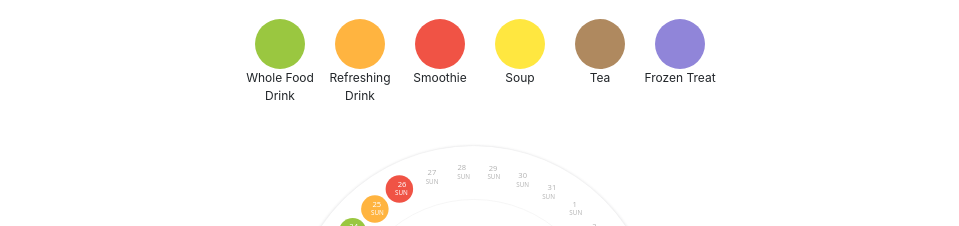
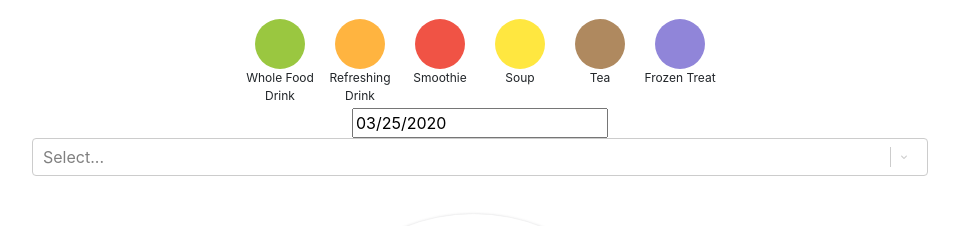
Before and after one commit to an-rahulpandey/slack-photo-upload-challenge, a React (Create React App) app: page / in a window 1280 px wide. Shown: the top 226 px of the page, without its empty margins (160-1119 px from the left). Built offline with nearby package versions, Linux system fonts and the light colour scheme.

Commit message:
Added select-box and date-picker

```diff
--- a/package.json
+++ b/package.json
@@ -3,13 +3,17 @@
   "version": "0.1.0",
   "private": true,
   "dependencies": {
+    "@types/react-datepicker": "^2.11.0",
+    "@types/react-select": "^3.0.11",
     "bootstrap": "^4.4.1",
     "moment": "^2.24.0",
     "react": "^16.13.1",
     "react-bootstrap": "^1.0.0",
+    "react-datepicker": "^2.14.1",
     "react-dom": "^16.13.1",
     "react-multi-carousel": "^2.5.3",
-    "react-scripts": "3.4.0"
+    "react-scripts": "3.4.0",
+    "react-select": "^3.1.0"
   },
   "scripts": {
     "start": "react-scripts start",
--- a/src/Home/Visualization/Visualization.tsx
+++ b/src/Home/Visualization/Visualization.tsx
@@ -5,6 +5,9 @@ import textCoordinates from '../../data/text-coordinates';
 import { CircleCoordinates } from '../../models/CircleCoordinate';
 import { TextCoordinate } from '../../models';
 import DateText from '../Date/DateText';
+import DatePicker from 'react-datepicker';
+import 'react-datepicker/dist/react-datepicker.css';
+import Select from 'react-select';
 
 interface State {
   numberOfDaysRemaining: number;
@@ -13,9 +16,20 @@ interface State {
   date: string;
   circleCoordinates: CircleCoordinates[];
   textCoordinates: TextCoordinate[];
-  startDate: string;
+  startDate: Date;
+  selectedOption: any;
 }
-class Visualization extends React.Component<{}, State>{
+
+const options = [
+  { value: 'Whole Food Drink', label: 'Whole Food Drink', className: 'whole-food-drink' },
+  { value: 'Refreshing Drink', label: 'Refreshing Drink', className: 'refreshing-drink' },
+  { value: 'Smoothie', label: 'Smoothie', className: 'smoothie' },
+  { value: 'Soup', label: 'Soup', className: 'soup' },
+  { value: 'Tea', label: 'Tea', className: 'tea' },
+  { value: 'Frozen Treat', label: 'Frozen Treat', className: 'frozen-treat' }
+];
+
+class Visualization extends React.Component<{}, State> {
   constructor(props: any) {
     super(props);
     this.state = {
@@ -25,16 +39,33 @@ class Visualization extends React.Component<{}, State>{
       date: 'Wednesday, Mar 26',
       circleCoordinates: circleCoordinates,
       textCoordinates: textCoordinates,
-      startDate: '05/03/2020'
+      startDate: new Date(),
+      selectedOption: ''
     };
   }
 
+  handleDatePickerChange = (date: any) => {
+    this.setState({
+      startDate: date
+    });
+  };
+
+  handleSelectChange = (selectedOption: any) => {
+    this.setState({ selectedOption });
+    console.log(`Option selected:`, selectedOption);
+  };
+
   showPost(date: number) {
-    alert(`date clicked: ${date}`)
+    alert(`date clicked: ${date}`);
   }
 
   render() {
     return (
+      <div>
+        <div>
+          <DatePicker selected={this.state.startDate} onChange={this.handleDatePickerChange} />
+          <Select value={this.state.selectedOption} onChange={this.handleSelectChange} options={options} />
+        </div>
         <svg version="1.1" id="Layer_1" xmlns="http://www.w3.org/2000/svg" xmlnsXlink="http://www.w3.org/1999/xlink" x="0px" y="0px" viewBox="0 0 1000 1000" xmlSpace="preserve">
           <g id="outer-circle">
             <image
@@ -2555,7 +2586,7 @@ class Visualization extends React.Component<{}, State>{
           </g>
           <circle id="inner-circle" className="st2" cx="486.3" cy="492.8" r="288.7" />
           {this.state.circleCoordinates.slice(0, this.state.numbersOfDaysCompleted).map((circle, index) => {
-        return <DayCircle coordinates={circle} key={index} showPost={this.showPost} date={22} startDate={this.state.startDate} index={index} />
+            return <DayCircle coordinates={circle} key={index} showPost={this.showPost} date={22} startDate={this.state.startDate} index={index} />;
           })}
           {this.state.textCoordinates.map((coordinates, index) => {
             return <DateText coordinates={coordinates} key={index} date={22} day={'SUN'} showPost={this.showPost} startDate={this.state.startDate} numberOfDaysCompleted={this.state.numbersOfDaysCompleted} index={index} />;
@@ -2682,18 +2713,19 @@ class Visualization extends React.Component<{}, State>{
     c15 .8, 0, 28.7, 12.9, 28.7, 28.7 v0C644 .7, 582.8, 631.8, 595.7, 616, 595.7 z "
             />
             <text transform="matrix(1 0 0 1 367.9795 576.0002)" className="st0 st12 st22">
-          {this.state.numberOfDaysRemaining} {' '}
-          Days Remaining
+              {this.state.numberOfDaysRemaining} Days Remaining
             </text>
           </g>
           <text transform="matrix(1 0 0 1 309.9102 654.3)" className="st21 st12 st19">
             Keep it going
           </text>
           <text transform="matrix(1 0 0 1 536.0677 661.3002)" className="st21 st12 st23">
-        {' '}{this.state.percentCompleted} %
+            {' '}
+            {this.state.percentCompleted} %
           </text>
         </svg>
-  )
+      </div>
+    );
   }
 }
 
```
Also changed, not shown: src/Home/Visualization/Visualization.scss (added, +23 -0 lines), 1 other file (tests, documents, lock files or other folders). Lines whose indentation alone changed are shown as unchanged.
